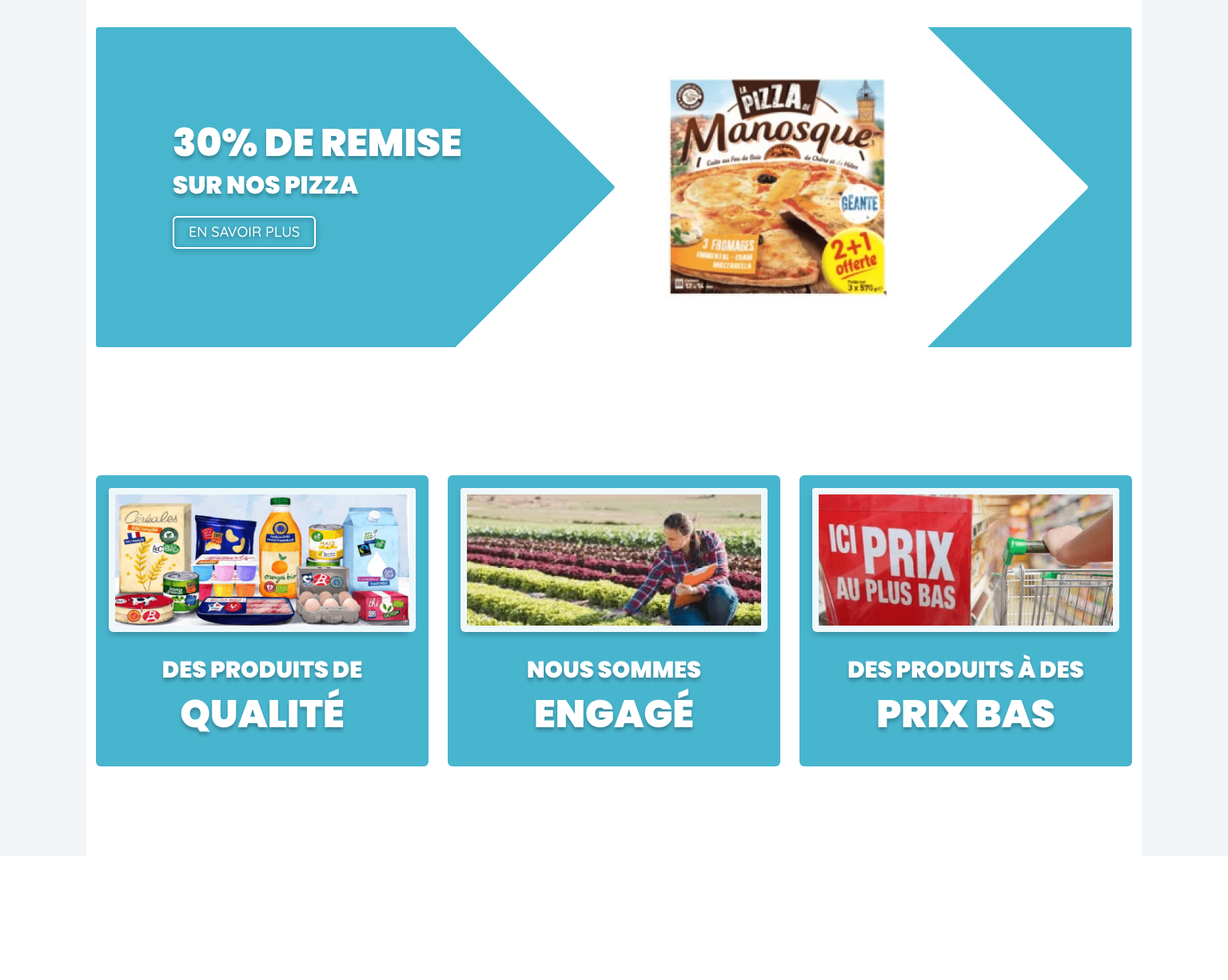
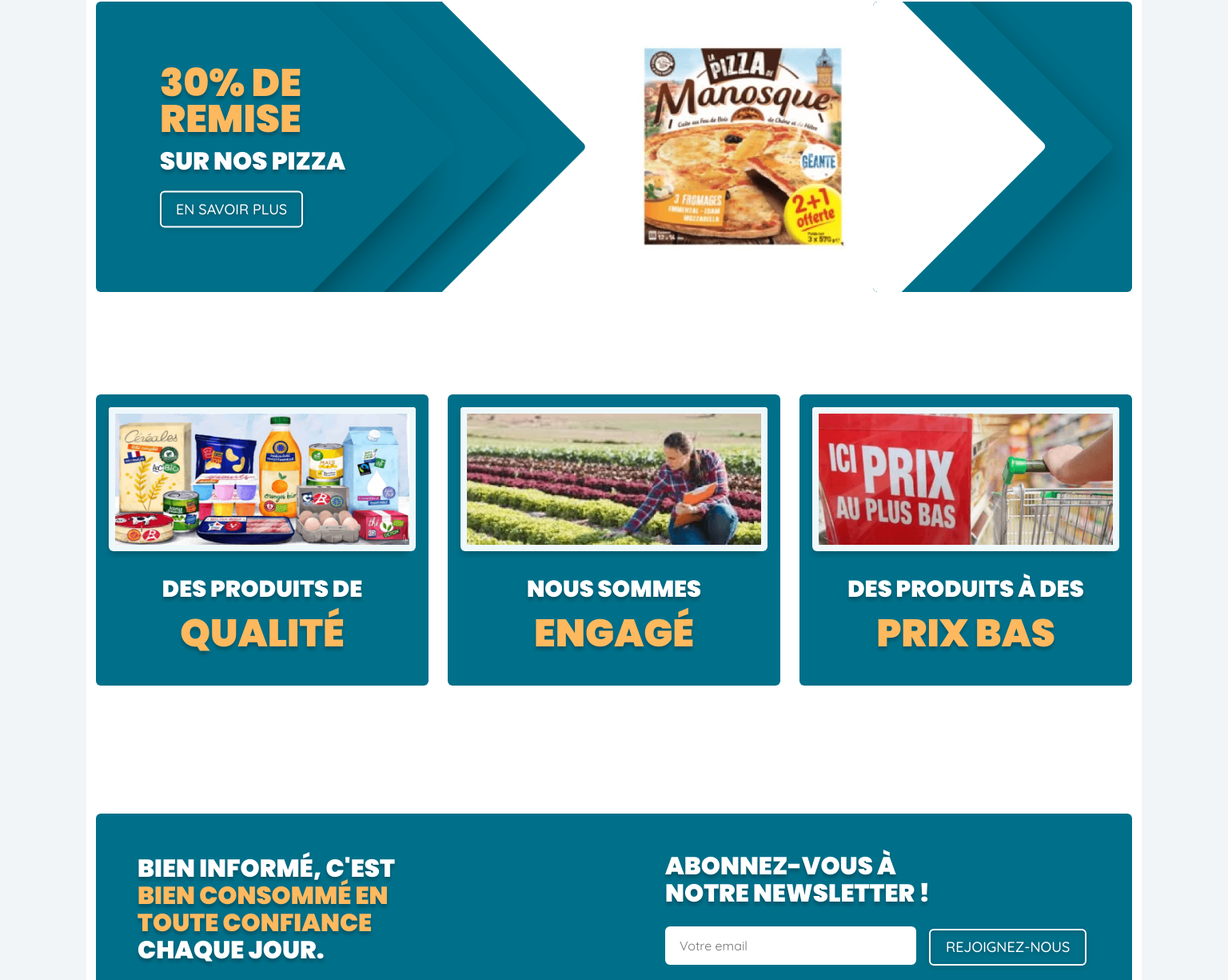
Before and after one commit to ABBA-74/mercadona-front-end, a React (Vite) app: page / in a window 1536 px wide. Shown: the part 1289-2514 px from the top of the page at 80% size. Before the commit the page ends 2359 px from the top, so only its background shows below. Built offline with nearby package versions, Linux system fonts and the light colour scheme.

Commit message:
style: updated style of HomePage

```diff
--- /dev/null
+++ b/src/components/ButtonOutline/ButtonOutline.jsx
@@ -0,0 +1,15 @@
+import PropTypes from 'prop-types';
+import './ButtonOutline.scss';
+
+const ButtonOutline = ({ label }) => {
+  return (
+    <>
+      <button className='btn btn-outline'>{label}</button>
+    </>
+  );
+};
+
+ButtonOutline.propTypes = {
+  label: PropTypes.string.isRequired,
+};
+export default ButtonOutline;
--- /dev/null
+++ b/src/components/ButtonOutline/ButtonOutline.scss
@@ -0,0 +1,19 @@
+button.btn.btn-outline {
+  font-family: Quicksand;
+  color: #fff;
+  line-height: 93%;
+  text-transform: uppercase;
+  text-shadow: 0px 4px 4px rgba(0, 0, 0, 0);
+  //   margin-top: 0.5rem;
+  height: 46px;
+  padding: 12px 19px;
+  font-weight: 500;
+  font-size: 1.125rem;
+  border: 2px solid white;
+  background-color: transparent;
+  filter: drop-shadow(0 2px 3px #084552b4);
+  transition: filter 0.25s ease;
+  &:hover {
+    filter: drop-shadow(0 2px 3px #08455200);
+  }
+}
--- a/src/index.css
+++ b/src/index.css
@@ -38,3 +38,8 @@
   color: inherit;
   text-decoration: none;
 }
+
+.strong {
+  color: #feb95f;
+  /* // color: #f18f01; */
+}
--- a/src/pages/Home/HomePage.jsx
+++ b/src/pages/Home/HomePage.jsx
@@ -2,10 +2,9 @@
 import './HomePage.scss';
 import CarouselHeader from '../../components/Carousel/CarouselHeader';
 import CarouselCategories from '../../components/CarouselCategories/CarouselCategories';
-import arrowShapeLeft from '../../assets/images/arrow-shape-p1.svg';
-import arrowShapeRight from '../../assets/images/arrow-shape-p2.svg';
 import pizzaManosque from '../../assets/images/manosque-pizza-discount.png';
 import { sellArgsList } from '../../data/sellArgsData';
+import ButtonOutline from '../../components/ButtonOutline/ButtonOutline';
 
 const HomePage = () => {
   return (
@@ -23,10 +22,12 @@
             <Row>
               <Col lg={6} className='section-pizza-discount__left'>
                 <div className='arrow-left-wrapper'>
-                  <img src={arrowShapeLeft} alt='forme fleche svg' />
+                  <div className='arrow-left-part-1'></div>
+                  <div className='arrow-left-part-2'></div>
+                  <div className='arrow-left-part-3'></div>
                 </div>
                 <div className='content-wrapper'>
-                  <p className='title'>30% DE REMISE</p>
+                  <p className='title strong'>30% DE REMISE</p>
                   <p className='subtitle'>SUR NOS PIZZA</p>
                   <button className='btn btn-outline'>EN SAVOIR PLUS</button>
                 </div>
@@ -40,11 +41,9 @@
                   />
                 </div>
                 <div className='arrow-right-wrapper'>
-                  <img
-                    src={arrowShapeRight}
-                    className='arrow-right-img'
-                    alt='forme fleche svg'
-                  />
+                  <div className='arrow-right-part-1'></div>
+                  <div className='arrow-right-part-2'></div>
+                  <div className='arrow-right-part-3'></div>
                 </div>
               </Col>
             </Row>
@@ -64,13 +63,38 @@
                       </div>
                       <div className='card-bottom'>
                         <p>{sellArg.txt.part1}</p>
-                        <p>{sellArg.txt.part2}</p>
+                        <p className='strong'>{sellArg.txt.part2}</p>
                         <p></p>
                       </div>
                     </div>
                   </Col>
                 );
               })}
+            </Row>
+          </section>
+
+          <section className='section-newsletter'>
+            <Row className='newsletter-wrapper'>
+              <Col lg={6} className='newsletter-wrapper--part-left'>
+                <p className='mb-3 mb-lg-0'>
+                  Bien informé, c&apos;est{' '}
+                  <span className='strong'>
+                    bien consommé en toute confiance
+                  </span>
+                  &nbsp; chaque jour.
+                </p>
+              </Col>
+              <Col lg={6} className='newsletter-wrapper--part-right'>
+                <p>Abonnez-vous à notre newsletter !</p>
+                <form>
+                  <input
+                    type='text'
+                    placeholder='Votre email'
+                    className='mb-4 mb-sm-4 mb-md-0 mb-lg-4 mb-xxl-0'
+                  />
+                  <ButtonOutline label='Rejoignez-nous' />
+                </form>
+              </Col>
             </Row>
           </section>
         </Container>
--- a/src/pages/Home/HomePage.scss
+++ b/src/pages/Home/HomePage.scss
@@ -12,7 +12,7 @@
       margin-inline: auto;
       text-align: center;
       font-size: clamp(1.5rem, 3vw, 2.4rem);
-      font-weight: 700;
+      font-weight: 500;
       line-height: 115%;
       text-transform: uppercase;
       max-width: 25ch;
@@ -21,56 +21,80 @@
   }
 }
 
-// section pizza manosque
-main.main-homepage .container .section-pizza-discount {
+// Section pizza promotions
+.section-pizza-discount {
   margin-top: 8rem;
-  padding-block: 2rem;
+  .row {
+    margin-inline: 0;
+    background-color: #00708a;
+    border-radius: 6px;
+    @media screen and (min-width: 1400px) {
+      background-color: transparent;
+    }
+    .section-pizza-discount__left {
+      height: auto;
       position: relative;
       display: flex;
       justify-content: center;
-  width: 100%;
+      align-items: center;
       padding-inline: 0;
-  border-radius: 6px;
-  background-color: #48b6ce;
-  @media screen and (min-width: 1400px) {
-    background-color: transparent;
+      @media screen and (min-width: 992px) {
+        height: 363px;
       }
-  .row {
+      .arrow-left-wrapper {
         position: relative;
-    width: 100%;
-    .section-pizza-discount__left,
-    .section-pizza-discount__right {
-      padding-inline: 0;
-    }
-
-    .section-pizza-discount__left {
-      position: relative;
-      display: flex;
-      justify-content: start;
-      left: 0;
-      //   padding-inline: 1rem;
-      .arrow-left-wrapper {
         display: none;
         @media screen and (min-width: 1400px) {
           display: block;
+          bottom: 0;
+          left: 0;
+          height: 100%;
+          width: 100%;
+          background-color: transparent;
+          overflow: hidden;
+          border-radius: 6px;
+          z-index: 10;
+          .arrow-left-part-1,
+          .arrow-left-part-2,
+          .arrow-left-part-3 {
+            position: absolute;
+            top: 0px;
+            right: 0;
+            height: 363px;
+            width: 363px;
+            transform-origin: center;
+            background-color: #00708a;
+            border-radius: 6px;
+          }
+          .arrow-left-part-2,
+          .arrow-left-part-3 {
+            box-shadow: rgba(0, 0, 0, 0.85) 0px 25px 50px -12px;
+          }
+          .arrow-left-part-1 {
+            transform: translate(-30%, 0%) rotate(45deg);
+          }
+          .arrow-left-part-2 {
+            transform: translate(-50%, 0%) rotate(45deg);
+          }
+          .arrow-left-part-3 {
+            transform: translate(-110%, 0%) rotate(45deg) scale(1.5);
+          }
+        }
       }
     }
     .content-wrapper {
       position: relative;
+      left: 0;
+      z-index: 10;
       text-align: center;
       padding-top: 2rem;
-        padding-bottom: 2rem;
+      padding-bottom: 0;
       width: 100%;
-        @media screen and (min-width: 768px) {
-          text-align: center;
-        }
       @media screen and (min-width: 992px) {
         text-align: left;
         padding-top: 4rem;
         padding-left: 8rem;
-        }
-        @media screen and (min-width: 1200px) {
-          text-align: left;
+        padding-bottom: 2rem;
       }
       @media screen and (min-width: 1400px) {
         position: absolute;
@@ -78,7 +102,8 @@
         top: 50%;
         transform: translateY(-50%);
         padding-top: 2rem;
-          padding-left: 3rem;
+        padding-left: 2rem;
+        max-width: 30ch;
       }
       p,
       button.btn-outline {
@@ -88,20 +113,22 @@
       }
       p.title,
       p.subtitle {
+        font-family: Poppins;
         font-weight: 900;
-          font-family: Poppins;
-          font-size: clamp(1.8rem, 2vw, 2.1rem);
         text-shadow: 0px 4px 4px rgba(0, 0, 0, 0.25);
       }
       p.title {
         font-size: clamp(1.8rem, 4vw, 3rem);
+        &.strong {
+          color: #feb95f;
+        }
       }
       p.subtitle {
         font-size: clamp(1.8rem, 2vw, 2.1rem);
+        margin-bottom: 0.75em;
       }
       button.btn-outline {
         text-shadow: 0px 4px 4px rgba(0, 0, 0, 0);
-          margin-top: 0.5rem;
         padding: 10px 18px;
         font-family: Quicksand;
         font-weight: 500;
@@ -115,35 +142,63 @@
         }
       }
     }
-    }
-
     .section-pizza-discount__right {
-      display: flex;
-      justify-content: space-between;
-      align-items: center;
-      .pizza-wrapper {
-        width: 100%;
-        display: flex;
-        justify-content: center;
-        @media screen and (min-width: 992px) {
-          justify-content: center;
-        }
-
-        img.pizza-img {
       position: relative;
-          height: 280px;
-          width: auto;
-        }
-        @media screen and (min-width: 1400px) {
-          height: 280px;
-          width: auto;
-          padding-left: 4rem;
-        }
-      }
-      img.arrow-right-img {
+      padding-inline: 0;
+      .arrow-right-wrapper {
         display: none;
         @media screen and (min-width: 1400px) {
           display: block;
+          position: relative;
+          bottom: 100%;
+          right: -50%;
+          height: 100%;
+          width: 50%;
+          background-color: #00708a;
+          overflow: hidden;
+          z-index: 10;
+          padding-inline: 0;
+          border-radius: 6px;
+          .arrow-right-part-1,
+          .arrow-right-part-2 {
+            position: absolute;
+            top: 50%;
+            height: 363px;
+            width: 363px;
+            background-color: #00708a;
+            border-radius: 6px;
+          }
+          .arrow-right-part-1 {
+            left: 50%;
+            box-shadow: rgba(0, 0, 0, 0.35) 0px 25px 50px -12px;
+            transform: translate(-82%, -50%) rotate(-45deg);
+          }
+          .arrow-right-part-2 {
+            right: 0;
+            background-color: white;
+            transform: translate(-50%, -50%) rotate(-45deg);
+          }
+        }
+      }
+    }
+    .pizza-wrapper {
+      height: 363px;
+      width: 100%;
+      display: flex;
+      align-items: center;
+      display: flex;
+      justify-content: center;
+      @media screen and (min-width: 1400px) {
+        justify-content: start;
+      }
+      img {
+        position: relative;
+        height: 71%;
+        width: auto;
+        padding-left: 0;
+        z-index: 50;
+        @media screen and (min-width: 1400px) {
+          padding-left: 5%;
         }
       }
     }
@@ -171,7 +226,7 @@
     overflow: hidden;
     .card-header {
       border: none;
-      background-color: #48b5ce;
+      background-color: #00708a;
       height: autorem;
       img {
         padding-top: 0.5rem;
@@ -183,7 +238,7 @@
       }
     }
     .card-bottom {
-      background-color: #48b5ce;
+      background-color: #00708a;
       padding-block: 1rem;
       height: 7.9rem;
       display: flex;
@@ -205,6 +260,9 @@
         line-height: 100%;
         font-weight: 900;
         text-transform: uppercase;
+        &.strong {
+          color: #feb95f;
+        }
         @media screen and (min-width: 768px) {
           line-height: 111%;
         }
@@ -219,3 +277,65 @@
     }
   }
 }
+
+// Section newsletter
+main.main-homepage .container .section-newsletter {
+  margin-top: 8rem;
+  background-color: #00708a;
+  border-radius: 6px;
+  .newsletter-wrapper {
+    min-height: 15rem;
+    padding-block: 2rem;
+    &--part-left,
+    &--part-right {
+      display: flex;
+      justify-content: center;
+      align-items: start;
+      flex-direction: column;
+      padding-inline: 2rem;
+      @media screen and (min-width: 512px) {
+        padding-inline: 3rem;
+      }
+      @media screen and (min-width: 1200px) {
+        padding-inline: 4rem;
+      }
+    }
+    &--part-right {
+      align-items: flex-start;
+    }
+    &--part-left p,
+    &--part-right p {
+      color: #fff;
+      text-shadow: 0px 4px 4px rgba(0, 0, 0, 0.25);
+      font-family: Poppins;
+      font-size: 34px;
+      font-size: clamp(1.8rem, 2vw, 2.1rem);
+      font-style: normal;
+      font-weight: 900;
+      line-height: 111%; /* 37.74px */
+      text-transform: uppercase;
+
+      margin-bottom: 0;
+      @media screen and (min-width: 992px) {
+        max-width: 18ch;
+      }
+    }
+    &--part-right p {
+      margin-bottom: 1.5rem;
+    }
+    &--part-right input {
+      font-family: inherit;
+      font-size: 1rem;
+      width: clamp(250px, 50vw, 314px);
+      height: 48px;
+      flex-shrink: 0;
+      // margin-top: 1.2rem;
+      border-radius: 6px;
+      padding-left: 1rem;
+      margin-right: 1rem;
+      border: 2px solid rgb(255, 255, 255);
+      margin-bottom: 0;
+      outline: none;
+    }
+  }
+}
```
Also changed, not shown: src/components/Navigation/Navigation.scss (+5 -4 lines), src/assets/images/arrow-shape-p1.svg (deleted), src/assets/images/arrow-shape-p2.svg (deleted). Lines whose indentation alone changed are shown as unchanged.
